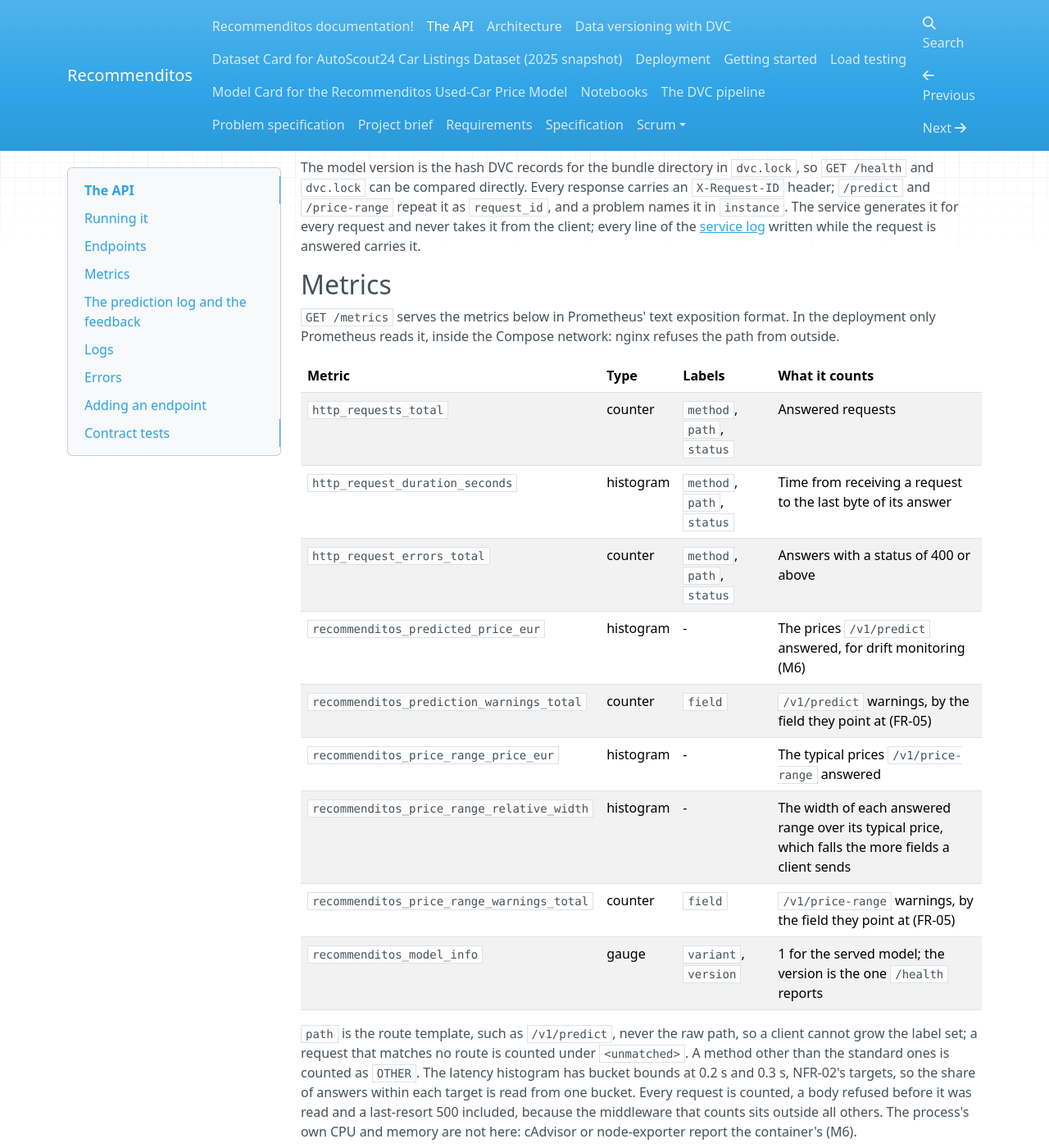
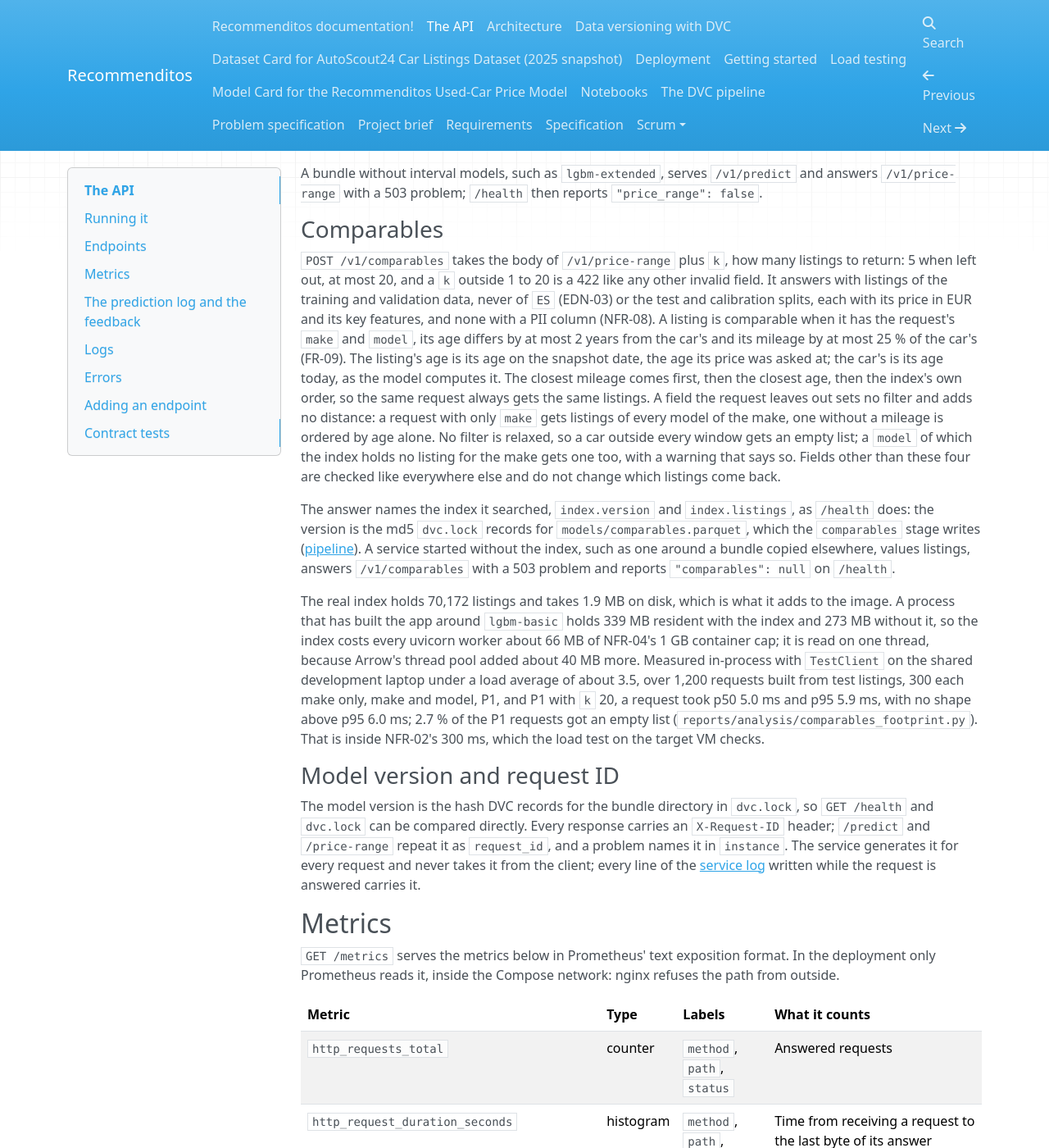
Before and after one commit to mlops-2627q1-mds-upc/MLOPS_Recommenditos, an MkDocs documentation site: the page built from docs/docs/api.md, in a window 1280 px wide and 1400 px high, scrolled down 4696 px. Shown: the whole window at 82% size. Built offline with MkDocs 1.6.1, drawn with Linux system fonts in a browser that asks for light colours; nearby versions of some CDN libraries; some of the changed text lies outside the part shown.

Commit message:
docs: specify and document /v1/comparables and the index it serves

````diff
--- a/docs/docs/api.md
+++ b/docs/docs/api.md
@@ -1,7 +1,7 @@
 The API
 =======
 
-The HTTP API serves the price model: it estimates the asking price of a used car (UC1) and the price range of a car described in part (UC2) with the model bundle the service was started with.
+The HTTP API serves the price model: it estimates the asking price of a used car (UC1) and the price range of a car described in part (UC2) with the model bundle the service was started with, and returns real listings comparable to that car (UC2) from the comparables index beside the bundle.
 This page says how to run it, what it offers and how its errors are shaped, and how to add an endpoint.
 The field-by-field reference is the generated OpenAPI document, served by the API itself at `/docs` (Swagger UI), `/redoc` (ReDoc) and `/openapi.json`; this page does not repeat it.
 What each endpoint must do is in the [specification](specification.md) (FR-01 to FR-16, NFR-03, NFR-04, NFR-08, NFR-09).
@@ -9,7 +9,7 @@
 ## Running it
 
 ```bash
-uv run dvc pull train      # the model bundles, into models/
+uv run dvc pull train comparables   # the model bundles and the comparables index, into models/
 make api                   # uvicorn on http://127.0.0.1:8000
 ```
 
@@ -27,7 +27,7 @@
 | `RECOMMENDITOS_LOG_FORMAT` | `text` | `json` for one JSON object per log line, as the image sets it ([Logs](#logs)); read by `recommenditos/api/logs.py`, because uvicorn configures the log before the app and its settings exist |
 
 The API key is a secret (NFR-15): `.env.template` lists it without a value, and the settings hold it as a `SecretStr`, which a repr or a log line shows as `**********`.
-The bundle is loaded once, before the first request, and the API never calls MLflow ([EDN-08](https://github.com/mlops-2627q1-mds-upc/MLOPS_Recommenditos/blob/main/reports/edn.md), FR-12).
+The bundle and the comparables index beside it, `models/comparables.parquet`, are loaded once, before the first request, and the API never calls MLflow ([EDN-08](https://github.com/mlops-2627q1-mds-upc/MLOPS_Recommenditos/blob/main/reports/edn.md), FR-12).
 A bundle the API cannot serve stops the service at startup instead of failing on the first request: one that consumes no column for a field FR-01 requires, and one without a SHAP export to explain a valuation with (FR-08), which today means every bundle but a LightGBM one (`b0` and `b1` are refused).
 
 `make api` runs `python -m recommenditos.api`, which passes its options on to uvicorn: `python -m recommenditos.api --workers 2`, or `WEB_CONCURRENCY=2 make api`, starts two worker processes.
@@ -55,8 +55,9 @@
 |----------|---------|--------------|
 | `POST /v1/predict` | The point estimate of the asking price in EUR, its explanation, the model that made it, a request ID and warnings | FR-01, FR-03 to FR-06, FR-08, FR-13 |
 | `POST /v1/price-range` | The typical price and the nominal 90 % price range in EUR for a car described by any fields that include its make, the model, a request ID and warnings | FR-02 to FR-05, FR-07, FR-13 |
+| `POST /v1/comparables` | Up to `k` real listings with their price and key features, comparable to a car described as for `/v1/price-range`, the index and the model, a request ID and warnings | FR-02 to FR-04, FR-09, FR-13 |
 | `POST /v1/feedback` | Stores the observed price of an answered listing against its request ID; internal, requires the API key | FR-10 |
-| `GET /health` | `ok`, the served model (its variant, version and training time), and `price_range`, whether the bundle can answer `/v1/price-range` | FR-11, FR-12 |
+| `GET /health` | `ok`, the served model (its variant, version and training time), `price_range`, whether the bundle can answer `/v1/price-range`, and `comparables`, the index's version and size | FR-11, FR-12 |
 | `GET /` | The service name, the served model and links to `/docs`, `/redoc` and `/openapi.json` | - |
 | `GET /metrics` | Request, latency, error and model metrics in Prometheus' text format | FR-11 |
 
@@ -149,6 +150,25 @@
 
 A bundle without interval models, such as `lgbm-extended`, serves `/v1/predict` and answers `/v1/price-range` with a 503 problem; `/health` then reports `"price_range": false`.
 
+### Comparables
+
+`POST /v1/comparables` takes the body of `/v1/price-range` plus `k`, how many listings to return: 5 when left out, at most 20, and a `k` outside 1 to 20 is a 422 like any other invalid field.
+It answers with listings of the training and validation data, never of `ES` (EDN-03) or the test and calibration splits, each with its price in EUR and its key features, and none with a PII column (NFR-08).
+A listing is comparable when it has the request's `make` and `model`, its age differs by at most 2 years from the car's and its mileage by at most 25 % of the car's (FR-09).
+The listing's age is its age on the snapshot date, the age its price was asked at; the car's is its age today, as the model computes it.
+The closest mileage comes first, then the closest age, then the index's own order, so the same request always gets the same listings.
+A field the request leaves out sets no filter and adds no distance: a request with only `make` gets listings of every model of the make, one without a mileage is ordered by age alone.
+No filter is relaxed, so a car outside every window gets an empty list; a `model` of which the index holds no listing for the make gets one too, with a warning that says so.
+Fields other than these four are checked like everywhere else and do not change which listings come back.
+
+The answer names the index it searched, `index.version` and `index.listings`, as `/health` does: the version is the md5 `dvc.lock` records for `models/comparables.parquet`, which the `comparables` stage writes ([pipeline](pipeline.md#stages)).
+A service started without the index, such as one around a bundle copied elsewhere, values listings, answers `/v1/comparables` with a 503 problem and reports `"comparables": null` on `/health`.
+
+The real index holds 70,172 listings and takes 1.9 MB on disk, which is what it adds to the image.
+A process that has built the app around `lgbm-basic` holds 339 MB resident with the index and 273 MB without it, so the index costs every uvicorn worker about 66 MB of NFR-04's 1 GB container cap; it is read on one thread, because Arrow's thread pool added about 40 MB more.
+Measured in-process with `TestClient` on the shared development laptop under a load average of about 3.5, over 1,200 requests built from test listings, 300 each make only, make and model, P1, and P1 with `k` 20, a request took p50 5.0 ms and p95 5.9 ms, with no shape above p95 6.0 ms; 2.7 % of the P1 requests got an empty list (`reports/analysis/comparables_footprint.py`).
+That is inside NFR-02's 300 ms, which the load test on the target VM checks.
+
 ### Model version and request ID
 
 The model version is the hash DVC records for the bundle directory in `dvc.lock`, so `GET /health` and `dvc.lock` can be compared directly.
@@ -170,6 +190,8 @@
 | `recommenditos_price_range_price_eur` | histogram | - | The typical prices `/v1/price-range` answered |
 | `recommenditos_price_range_relative_width` | histogram | - | The width of each answered range over its typical price, which falls the more fields a client sends |
 | `recommenditos_price_range_warnings_total` | counter | `field` | `/v1/price-range` warnings, by the field they point at (FR-05) |
+| `recommenditos_comparables_listings` | histogram | - | How many listings each `/v1/comparables` answer held, 0 when none lay in every window |
+| `recommenditos_comparables_warnings_total` | counter | `field` | `/v1/comparables` warnings, by the field they point at |
 | `recommenditos_model_info` | gauge | `variant`, `version` | 1 for the served model; the version is the one `/health` reports |
 
 `path` is the route template, such as `/v1/predict`, never the raw path, so a client cannot grow the label set; a request that matches no route is counted under `<unmatched>`.
````
Also changed, not shown: docs/docs/model-card.md (+2 -1 lines), docs/docs/project-brief.md (+2 -1 lines), docs/docs/specification.md (+3 -3 lines), 1 other file.
